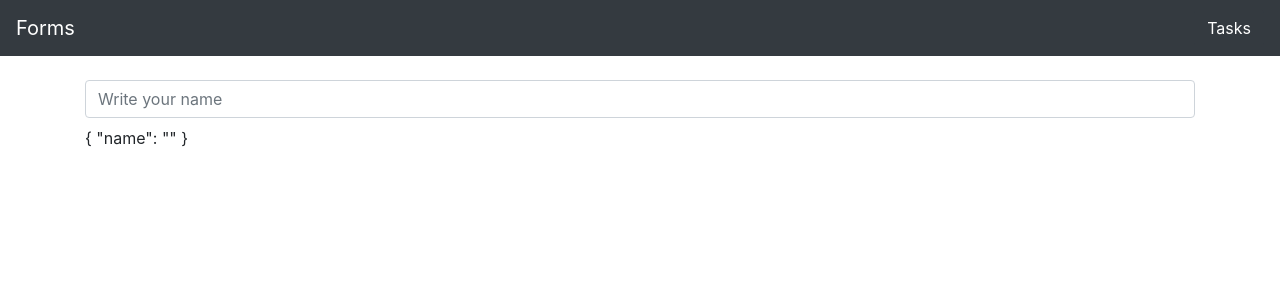
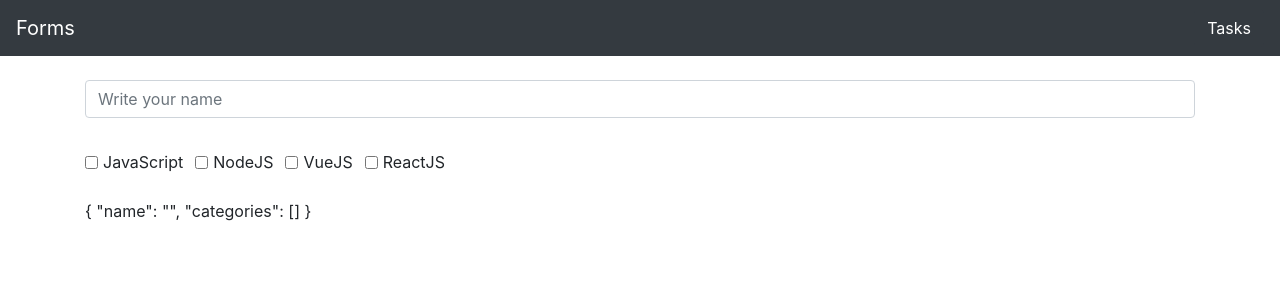
Before and after one commit to ivanurra/vue-forms-02, a Vue app: page / in a window 1280 px wide. Shown: the top 300 px of the page. Built offline with nearby package versions, Linux system fonts and the light colour scheme.

Commit message:
v-model checkbox

```diff
--- a/src/views/Home.vue
+++ b/src/views/Home.vue
@@ -6,7 +6,49 @@
     placeholder="Write your name"
     v-model="task.name"
   >
+  <br/>
+  <div class="form-check form-check-inline">
+    <input
+    type="checkbox"
+    id="check-1"
+    class="form-check-input"
+    v-model="task.categories"
+    value="JavaScript"
+    >
+    <label for="check-2" class="form-check-label">JavaScript</label>
+  </div>
+  <div class="form-check form-check-inline">
+    <input
+    type="checkbox"
+    id="check-1"
+    class="form-check-input"
+    v-model="task.categories"
+    value="NodeJS"
+    >
+    <label for="check-3" class="form-check-label">NodeJS</label>
+  </div>
+  <div class="form-check form-check-inline">
+    <input
+    type="checkbox"
+    id="check-1"
+    class="form-check-input"
+    v-model="task.categories"
+    value="VueJS"
+    >
+    <label for="check-4" class="form-check-label">VueJS</label>
+  </div>
+  <div class="form-check form-check-inline">
+    <input
+    type="checkbox"
+    id="check-1"
+    class="form-check-input"
+    v-model="task.categories"
+    value="ReactJS"
+    >
+    <label for="check-1" class="form-check-label">ReactJS</label>
+  </div>
 </form>
+<br/>
 <p>
   {{ task }}
 </p>
@@ -22,7 +64,8 @@ export default {
   data() {
     return {
       task: {
-        name: ''
+        name: '',
+        categories: []
       }
     }
   },
```
